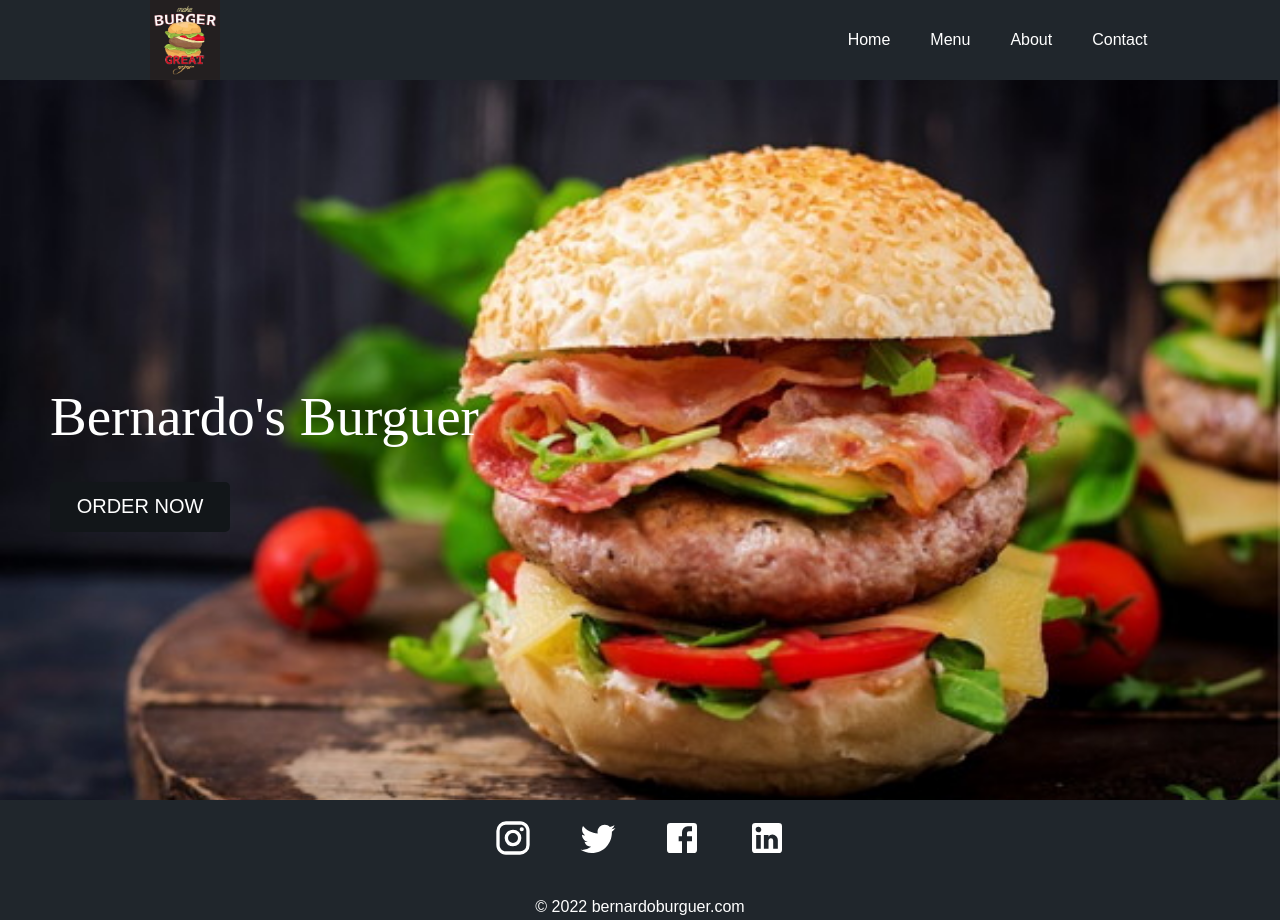
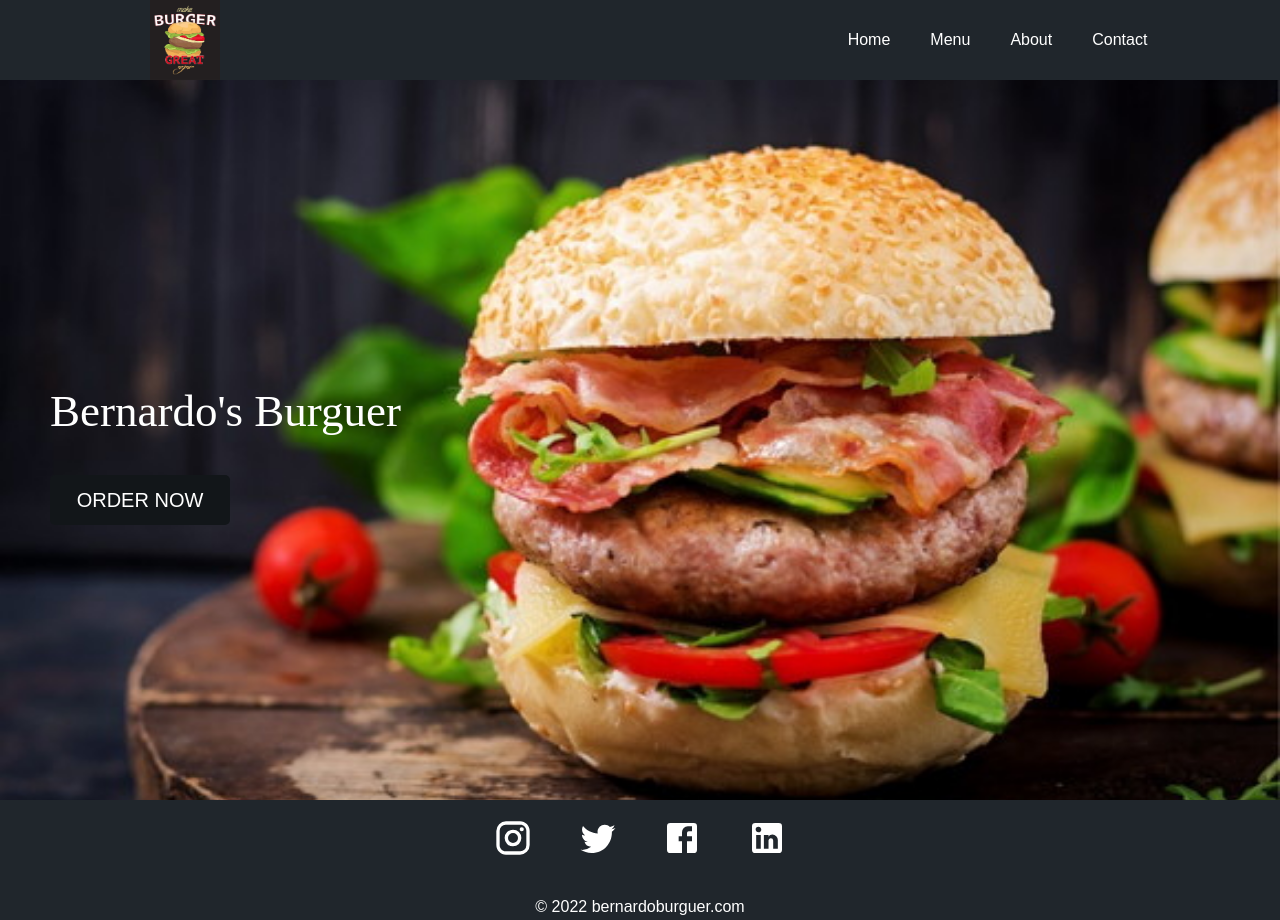
Before and after one commit to ber9795/bernardo-burger, a React (Create React App) app: page / in a window 1280 px wide. Built offline with nearby package versions, Linux system fonts and the light colour scheme.

Commit message:
adjustment

```diff
--- a/package.json
+++ b/package.json
@@ -23,17 +23,12 @@
     "web-vitals": "^2.1.3"
   },
   "scripts": {
-    "predeploy": "npm run build",
-    "deploy": "gh-pages -d build",
     "start": "react-scripts start",
     "build": "react-scripts build",
     "test": "react-scripts test",
     "eject": "react-scripts eject"
   },
 
-    "name": "starter-project",
-    "homepage": "https://bburguer.github.io/starter-project/",
-    "version": "0.1.0",
 
   "eslintConfig": {
     "extends": [
--- a/src/styles/Home.css
+++ b/src/styles/Home.css
@@ -19,7 +19,7 @@
   .headerContainer h1 {
     justify-content: center;
     align-items: center;
-    font-size: 55px;
+    font-size:45px;
     height: 60px;
     font-weight: 50;
     color: white;
```
